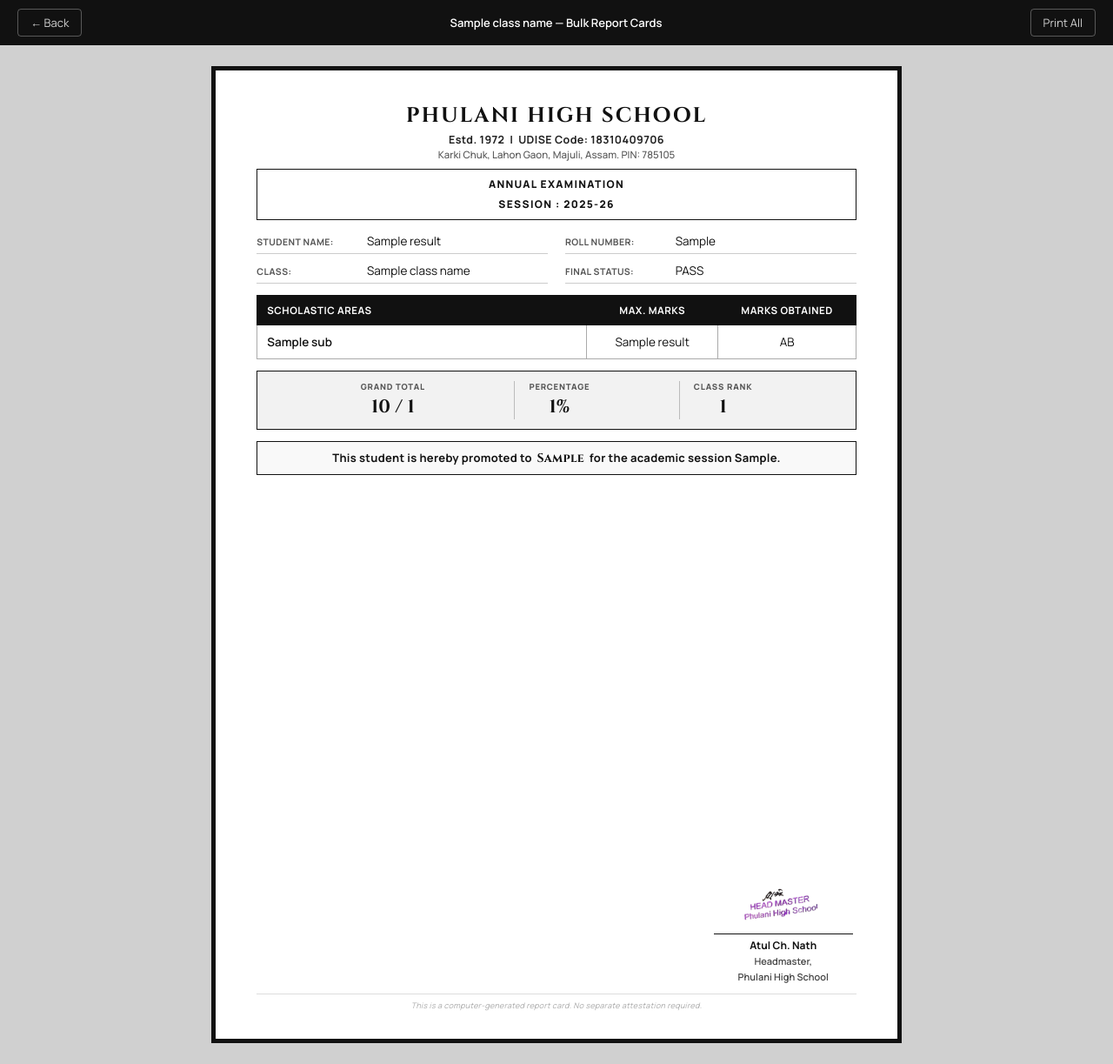
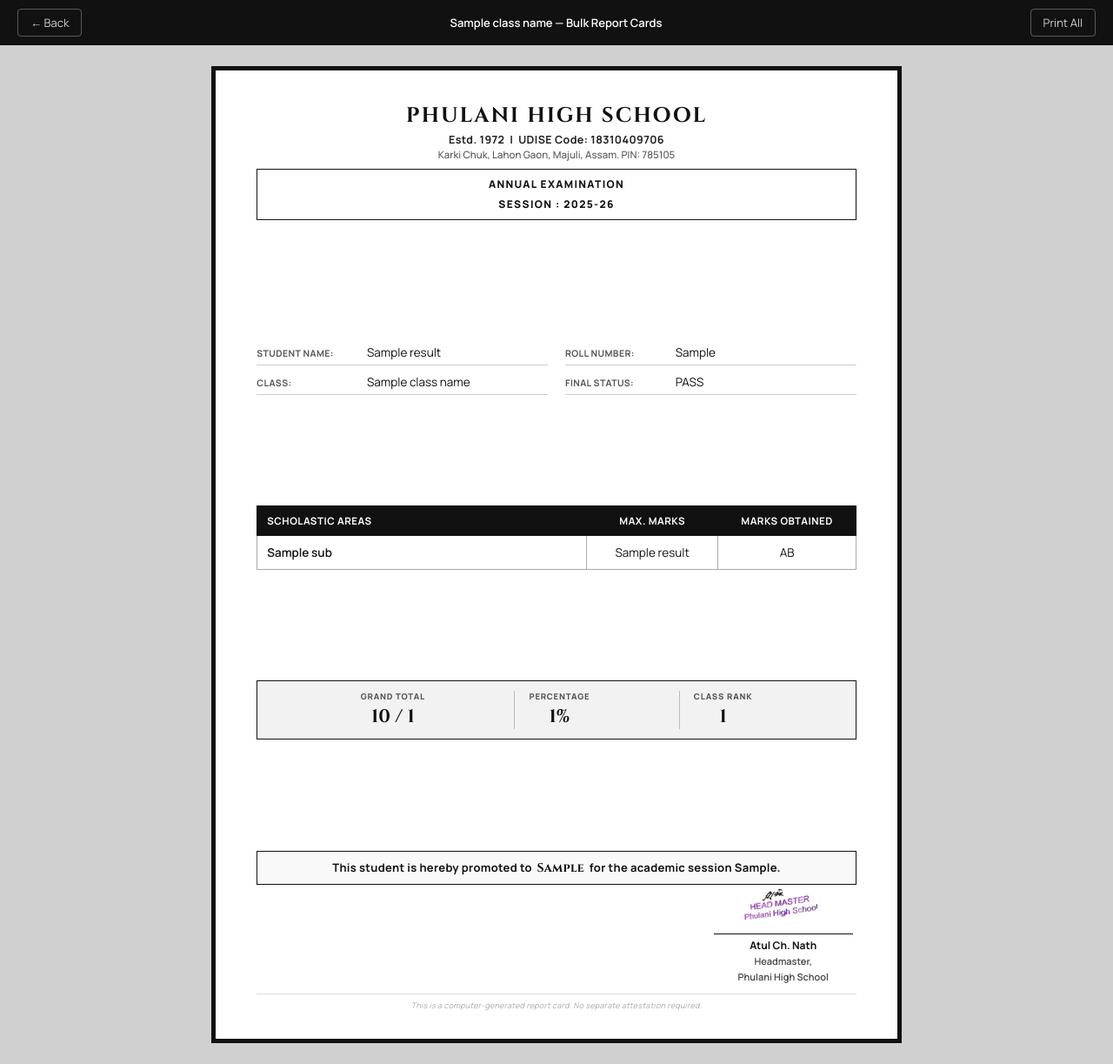
Before and after one commit to usm007/phs_pythonanywhere, a Flask app: template templates/report_card.html in a window 1280 px wide. Shown: the whole page at 87% size. Run offline with Flask 3, Linux system fonts and the light colour scheme; data comes from the database, SQL or seed files in the repository; the template is opened without the code that fills it: most values are stand-ins (such as "Sample title", 1, 10 or a date in 2020).

Commit message:
Fix blank space: distribute gaps within top content block
Co-Authored-By: Claude Opus 4.6 <noreply@anthropic.com>

```diff
--- a/templates/report_card.html
+++ b/templates/report_card.html
@@ -79,10 +79,18 @@
             padding: 10mm 13mm 9mm;
         }
 
+        /* ── Top content block fills remaining space, distributes gaps internally ── */
+        .print-top {
+            flex: 1;
+            display: flex;
+            flex-direction: column;
+            justify-content: space-between;
+        }
+
         /* ── HEADER ── */
         .print-header {
             text-align: center;
-            margin-bottom: 11px;
+            margin-bottom: 0;
         }
 
         .print-header img.logo {
@@ -140,7 +148,7 @@
             display: grid;
             grid-template-columns: 1fr 1fr;
             gap: 7px 20px;
-            margin-bottom: 13px;
+            margin-bottom: 0;
             font-size: 13.5px;
         }
 
@@ -163,7 +171,7 @@
         table.marks-table {
             width: 100%;
             border-collapse: collapse;
-            margin-bottom: 13px;
+            margin-bottom: 0;
         }
 
         .marks-table th {
@@ -199,7 +207,7 @@
             justify-content: space-evenly;
             border: 1.5px solid #111;
             padding: 11px 16px;
-            margin-bottom: 13px;
+            margin-bottom: 0;
             background-color: #f2f2f2 !important;
         }
 
@@ -231,7 +239,7 @@
             font-size: 13px;
             font-weight: 700;
             text-align: center;
-            margin-bottom: 14px;
+            margin-bottom: 0;
             letter-spacing: 0.3px;
             background: #f9f9f9 !important;
         }
@@ -327,7 +335,7 @@
 <div class="print-inner">
 
     <!-- TOP: header + student info + table + summary -->
-    <div>
+    <div class="print-top">
         <div class="print-header">
             {% if school_logo_url %}
                 <img src="{{ school_logo_url }}" class="logo" alt="School Logo">
```
